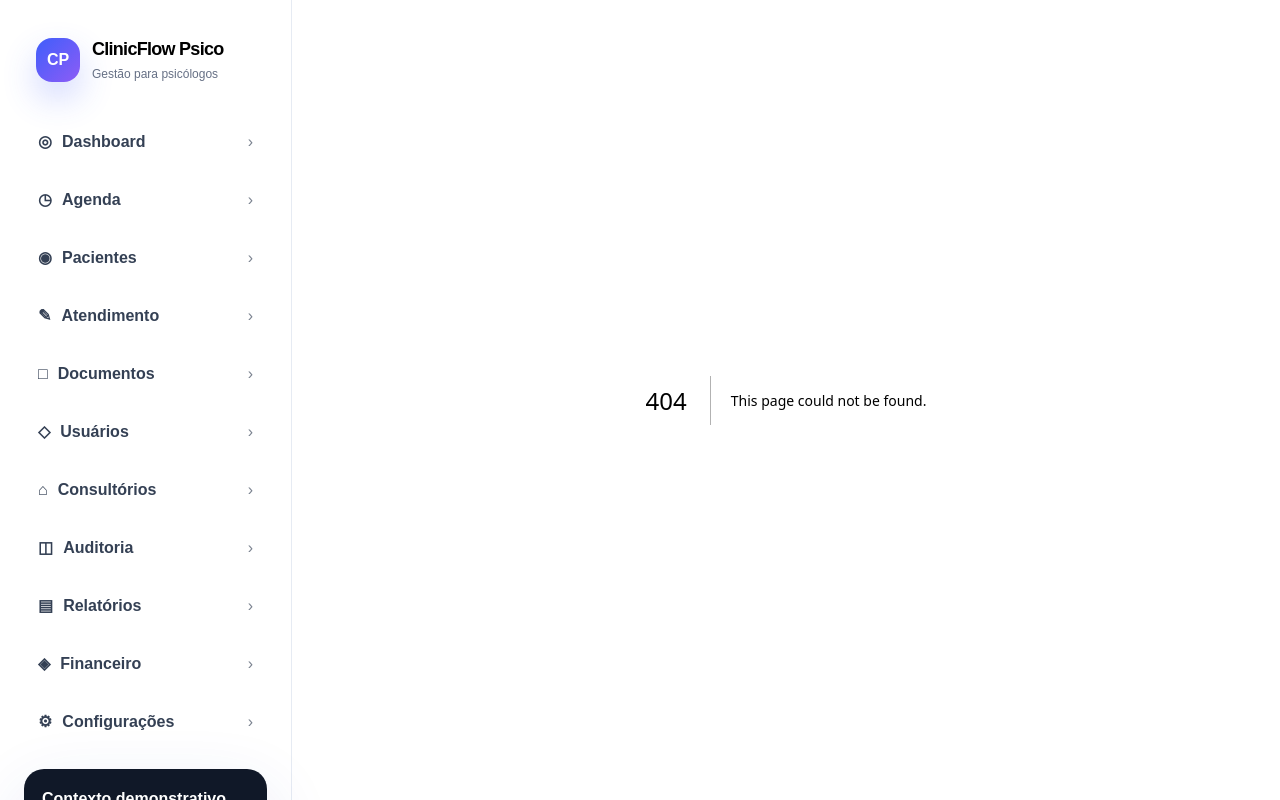
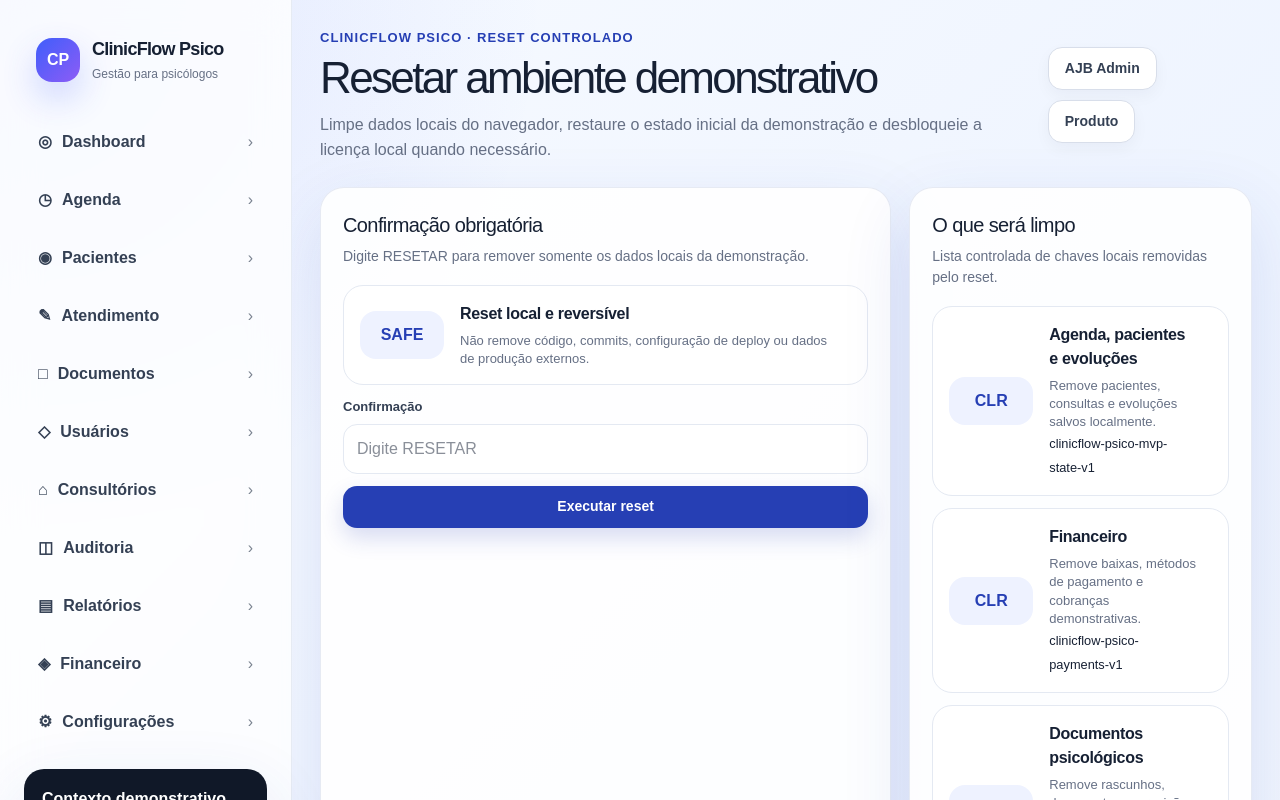
Before and after one commit to anjobrito/clinicflow-psico, a Next.js app: page /reset in a window 1280 px wide. Before the commit this address had no page. Shown: the top 800 px of the page. Built offline with nearby package versions, Linux system fonts and the light colour scheme.

Commit message:
feat: add safe reset page

```diff
--- /dev/null
+++ b/app/reset/page.tsx
@@ -0,0 +1,56 @@
+"use client";
+
+import Link from "next/link";
+import { useState } from "react";
+import { demoStorageKeys, resetDemoEnvironment } from "../demoReset";
+
+export default function ResetPage() {
+  const [confirmation, setConfirmation] = useState("");
+  const [resetDone, setResetDone] = useState(false);
+  const [removedCount, setRemovedCount] = useState(0);
+  const canReset = confirmation === "RESETAR";
+
+  function executeReset() {
+    if (!canReset) return;
+    const count = resetDemoEnvironment();
+    setRemovedCount(count);
+    setResetDone(true);
+    setConfirmation("");
+  }
+
+  return (
+    <main className="main-area">
+      <header className="topbar">
+        <div>
+          <p className="page-kicker">ClinicFlow Psico · Reset controlado</p>
+          <h1 className="page-title">Resetar ambiente demonstrativo</h1>
+          <p className="page-description">Limpe dados locais do navegador, restaure o estado inicial da demonstração e desbloqueie a licença local quando necessário.</p>
+        </div>
+        <div className="top-actions"><Link className="btn btn-secondary" href="/ajb-admin">AJB Admin</Link><Link className="btn btn-secondary" href="/">Produto</Link></div>
+      </header>
+
+      <section className="grid two-column" style={{ marginTop: 18 }}>
+        <div className="card">
+          <div className="card-header"><div><h2 className="card-title">Confirmação obrigatória</h2><p className="card-description">Digite RESETAR para remover somente os dados locais da demonstração.</p></div></div>
+          <div className="appointment-list">
+            <div className="appointment-item"><div className="time-box">SAFE</div><div><p className="item-title">Reset local e reversível</p><p className="item-meta">Não remove código, commits, configuração de deploy ou dados de produção externos.</p></div></div>
+            <div className="field"><label>Confirmação</label><input value={confirmation} onChange={(event) => setConfirmation(event.target.value)} placeholder="Digite RESETAR" /></div>
+            <button className="btn btn-primary" disabled={!canReset} onClick={executeReset}>Executar reset</button>
+            {resetDone && <div className="empty-state">Reset concluído. {removedCount} grupos de dados locais foram limpos. Abra o produto para recriar a base demonstrativa inicial.</div>}
+          </div>
+        </div>
+
+        <div className="card">
+          <div className="card-header"><div><h2 className="card-title">O que será limpo</h2><p className="card-description">Lista controlada de chaves locais removidas pelo reset.</p></div></div>
+          <div className="appointment-list">
+            {demoStorageKeys.map((item) => <div className="appointment-item" key={item.key}><div className="time-box">CLR</div><div><p className="item-title">{item.label}</p><p className="item-meta">{item.description}</p><small>{item.key}</small></div></div>)}
+          </div>
+        </div>
+      </section>
+
+      <section className="card" style={{ marginTop: 18 }}>
+        <div className="card-header"><div><h2 className="card-title">Uso recomendado</h2><p className="card-description">Use esta tela quando a demonstração ficar poluída, quando a licença local estiver bloqueada ou antes de uma apresentação comercial.</p></div></div>
+      </section>
+    </main>
+  );
+}
```
